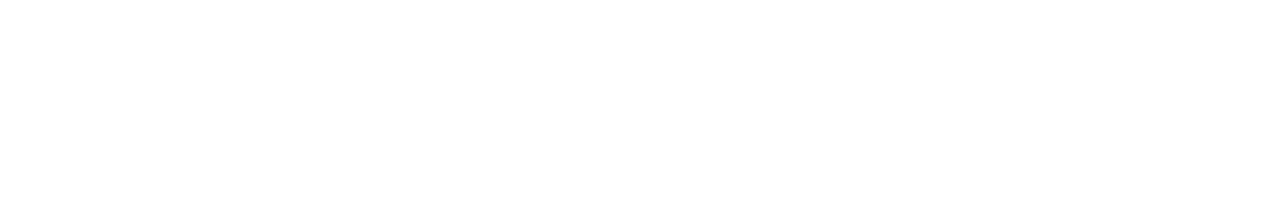
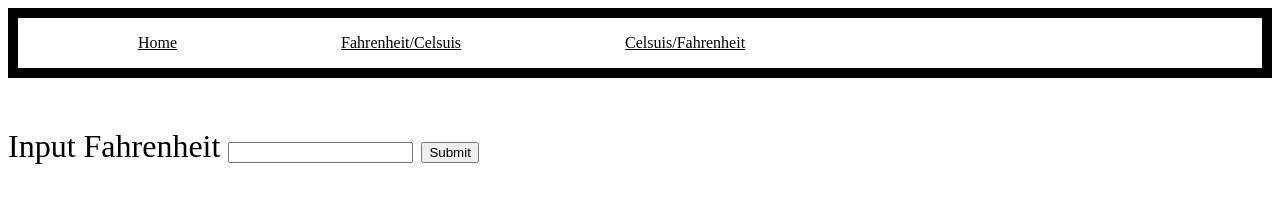
Before and after one commit to Charonn412/TemperatureConverter, a plain HTML site: page fahrenheit.html in a window 1280 px wide. Drawn offline with Linux system fonts and the light colour scheme.

Commit message:
added navbar to celsius and fahrenheit pages, add styles, inserted a form

```diff
--- a/fahrenheit.html
+++ b/fahrenheit.html
@@ -1,12 +1,31 @@
 <!DOCTYPE html>
 <html lang="en">
+
 <head>
     <meta charset="UTF-8">
     <meta http-equiv="X-UA-Compatible" content="IE=edge">
     <meta name="viewport" content="width=device-width, initial-scale=1.0">
     <title>Fahrenheit to Celsius</title>
+    <link rel="stylesheet" href="styles.css">
 </head>
+
 <body>
 
-</body>
+    <div class="navbar">
+        <nav>
+            <ul>
+                <li><a href="index.html">Home</a></li>
+                <li><a href="fahrenheit.html">Fahrenheit/Celsuis</a></li>
+                <li><a href="celsius.html">Celsuis/Fahrenheit</a></li>
+            </ul>
+        </nav>
+    </div>
+
+    <form>
+        <label for="fahInput">Input Fahrenheit</label>
+            <input type="text">
+
+            <input type="submit">
+    </form>
+
 </html>
--- a/styles.css
+++ b/styles.css
@@ -1,5 +1,20 @@
-li{
+li {
     display: inline;
     color: black;
+    text-decoration: black;
 
 }
+
+nav {
+    border: solid black 10px;
+}
+
+a {
+    padding: 80px;
+    color: black;
+}
+
+form{
+    padding-top: 50px;
+    font-size: xx-large;
+}
```
Also changed, not shown: celsius.html (+20 -1 lines), index.html (+25 -10 lines).
